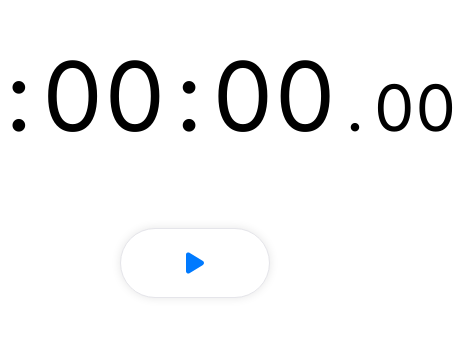
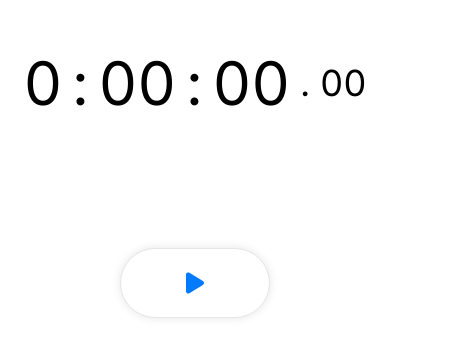
Before and after one commit to Shopify/eng-intern-assessment-react, a React app: page / in a window 390 px wide. Shown: the part 219-576 px from the top of the page, 457 px wide, since content can reach past the window. Built offline with nearby package versions, Linux system fonts and the light colour scheme.

Commit message:
add reponsive layout

```diff
--- a/src/StopWatch.tsx
+++ b/src/StopWatch.tsx
@@ -19,8 +19,8 @@ export default function StopWatch() {
             <span>{formatedTime[0]}</span>:
             <span>{formatedTime[1]}</span>:
             <span>{formatedTime[2]}</span>
-            <span style={{fontSize:64}}>.</span>
-            <span style={{fontSize:64}}>{formatedTime[3]}</span>
+            <span className="ms-span">.</span>
+            <span className="ms-span">{formatedTime[3]}</span>
         </div>
     )
 }
--- a/src/styles/App.css
+++ b/src/styles/App.css
@@ -1,5 +1,6 @@
 @import url('https://fonts.googleapis.com/css?family=Inter');
 
+@media screen and (min-width: 600px) {
     .container {
         height: 600px;
         display: flex;
@@ -23,3 +24,30 @@
         flex-direction: column;
         justify-content: center;
     }
+}
+
+@media screen and (max-width: 599px) {
+    .container {
+        height: 800px;
+        display: flex;
+        flex-direction: column;
+        justify-content:center;
+        align-items: center;
+        gap: 60px;
+
+        font-family: Inter, Arial, Helvetica, sans-serif;
+    }
+
+    .container.start {
+        gap: 0px;
+        justify-content:space-evenly;
+    }
+
+    .view{
+        height: 100%;
+        min-height: 800px;
+        display: flex;
+        flex-direction: column;
+        justify-content: center;
+    }
+}
--- a/src/styles/StopWatch.css
+++ b/src/styles/StopWatch.css
@@ -1,6 +1,7 @@
+@media screen and (min-width: 600px) {
     .time-section {
         display: flex;
-    align-items:baseline;
+        align-items:center;
         gap: 10px;
 
         font-size: 96px;
@@ -10,3 +11,28 @@
 
         height: 20%;
     }
+
+    .ms-span {
+        font-size: 64px;
+    }
+}
+
+@media screen and (max-width: 599px) {
+    .time-section {
+        display: flex;
+        align-items:center;
+        gap: 10px;
+
+
+        font-size: 60px;
+        font-variant-numeric: tabular-nums;
+
+        user-select: none;
+
+        height: 20%;
+    }
+
+    .ms-span {
+        font-size: 36px;
+    }
+}
--- a/src/styles/StopWatchButton.css
+++ b/src/styles/StopWatchButton.css
@@ -1,3 +1,5 @@
+@media screen and (min-width: 600px) {
+
     .button {
         width: 70px;
         height: 70px;
@@ -34,6 +36,47 @@
     .button:hover {
         box-shadow: 0px 0px 10px 5px #0000001a;
     }
+}
+
+@media screen and (max-width: 599px) {
+
+    .button {
+        width: 70px;
+        height: 70px;
+        display: flex;
+        align-items: center;
+        justify-content: center;
+
+        font-size: 24px;
+
+        border: 0.01px solid rgb(229, 229, 234);
+        border-radius: 1000px;
+        background: #FFF;
+        box-shadow: 0px 0px 10px 0px #0000001a;
+
+        -webkit-transition-duration: 0.2s;
+        transition-duration: 0.2s;
+        -webkit-transition-property: box-shadow, transform;
+        transition-property: box-shadow, transform;
+        -webkit-transition-timing-function: ease-out;
+        transition-timing-function: ease-out;
+
+        cursor: pointer;
+    }
+
+    .button-section {
+        display: flex;
+        justify-content: center;
+        align-items: center;
+        gap: 100px;
+
+        height: 15%;
+    }
+
+    .button:hover {
+        box-shadow: 0px 0px 10px 5px #0000001a;
+    }
+}
 
 .button svg {
     -webkit-transition-duration: 0.2s;
--- a/src/styles/StopWatchRecord.css
+++ b/src/styles/StopWatchRecord.css
@@ -21,8 +21,10 @@
     border-top: 1px solid rgb(229,229,234);
 }
 
+@media screen and (min-width: 600px) {
     .lap-records {
-    width: 40%;
+        width: 80%;
+        max-width: 800px;
         height: 0;
         opacity: 0;
         overflow-y: auto;
@@ -47,3 +49,33 @@
         -webkit-transition-timing-function: ease-out;
         transition-timing-function: ease-out;
     }
+}
+
+@media screen and (max-width: 599px) {
+    .lap-records {
+        width: 90%;
+        height: 0;
+        opacity: 0;
+        overflow-y: auto;
+        scrollbar-gutter: stable both-edges;
+
+        -webkit-transition-duration: 0.4s;
+        transition-duration: 0.4s;
+        -webkit-transition-property: height, opacity;
+        transition-property: height, opacity;
+        -webkit-transition-timing-function: ease-out;
+        transition-timing-function: ease-out;
+    }
+
+    .lap-records.expand {
+        height: 40%;
+        opacity: 1;
+
+        -webkit-transition-duration: 0.4s;
+        transition-duration: 0.4s;
+        -webkit-transition-property: height, opacity;
+        transition-property: height, opacity;
+        -webkit-transition-timing-function: ease-out;
+        transition-timing-function: ease-out;
+    }
+}
```
Lines whose indentation alone changed are shown as unchanged.
